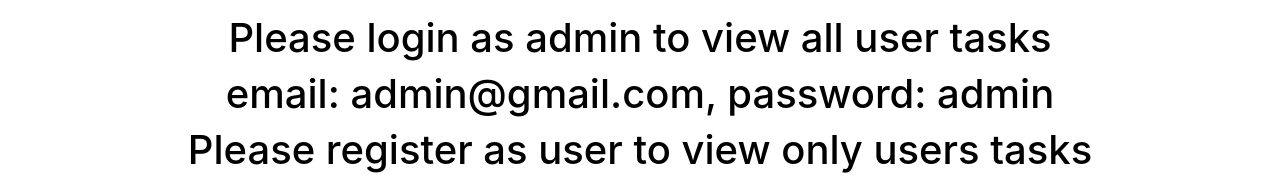
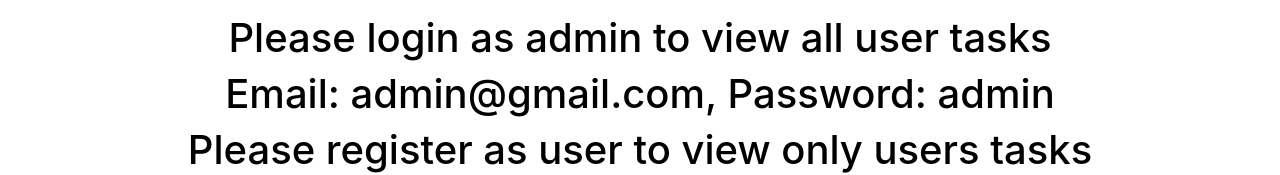
Before and after one commit to GalZisin/Todolist-CRUD-app, a React (Create React App) app in the folder client/: page / in a window 1280 px wide. Shown: the part 146-321 px from the top of the page. Built offline with nearby package versions, Linux system fonts and the light colour scheme.

Commit message:
update intro

```diff
--- a/client/src/components/Home.tsx
+++ b/client/src/components/Home.tsx
@@ -10,7 +10,7 @@
     <div>
       <h1 style={{ textAlign: 'center', color: 'black' }}>wellcome</h1>
       <h1 style={{ textAlign: 'center', color: 'black' }}>Please login as admin to view all user tasks</h1>
-      <h1 style={{ textAlign: 'center', color: 'black' }}>email: admin@gmail.com, password: admin</h1>
+      <h1 style={{ textAlign: 'center', color: 'black' }}>Email: admin@gmail.com, Password: admin</h1>
       <h1 style={{ textAlign: 'center', color: 'black' }}>Please register as user to view only users tasks</h1>
     </div>
   );
```
